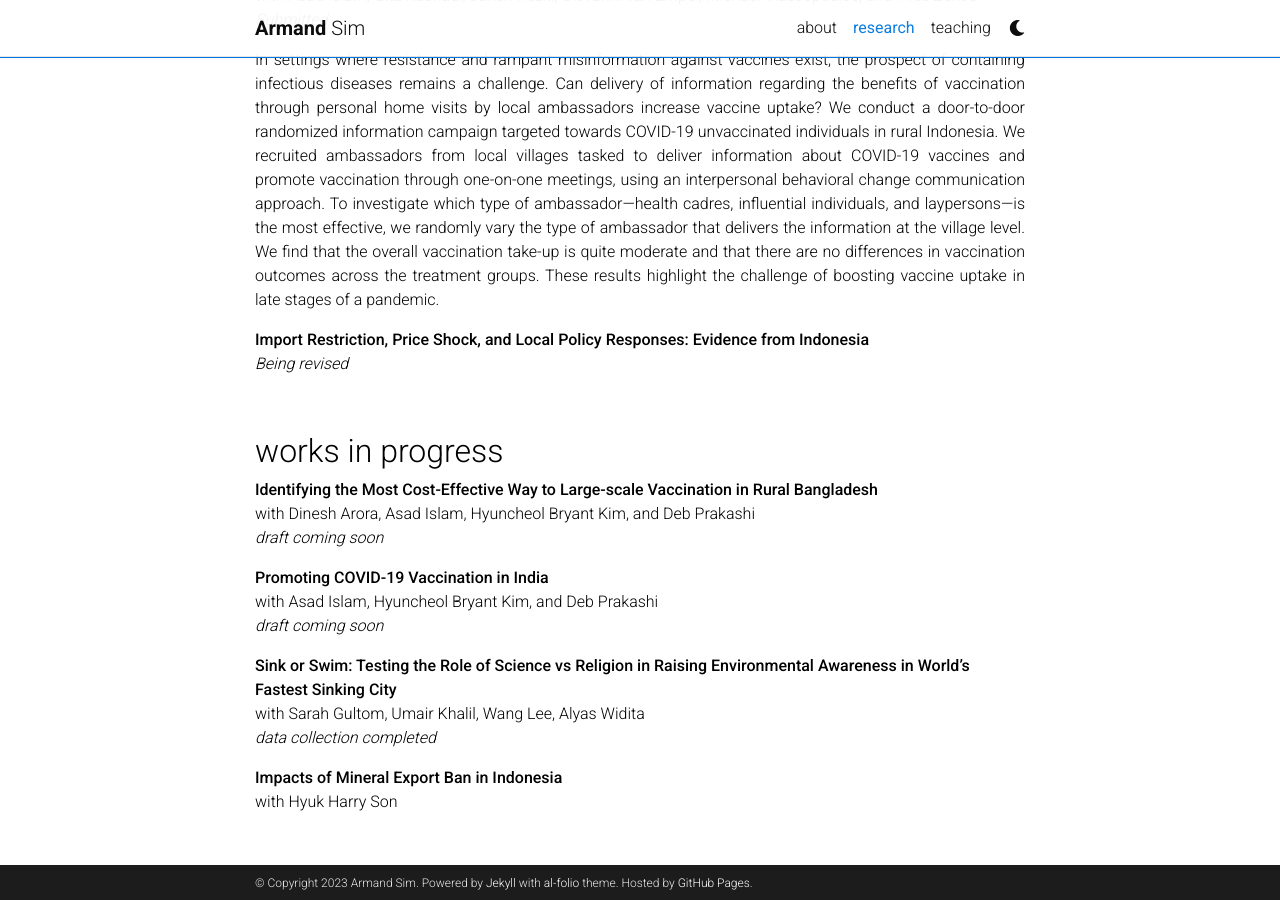
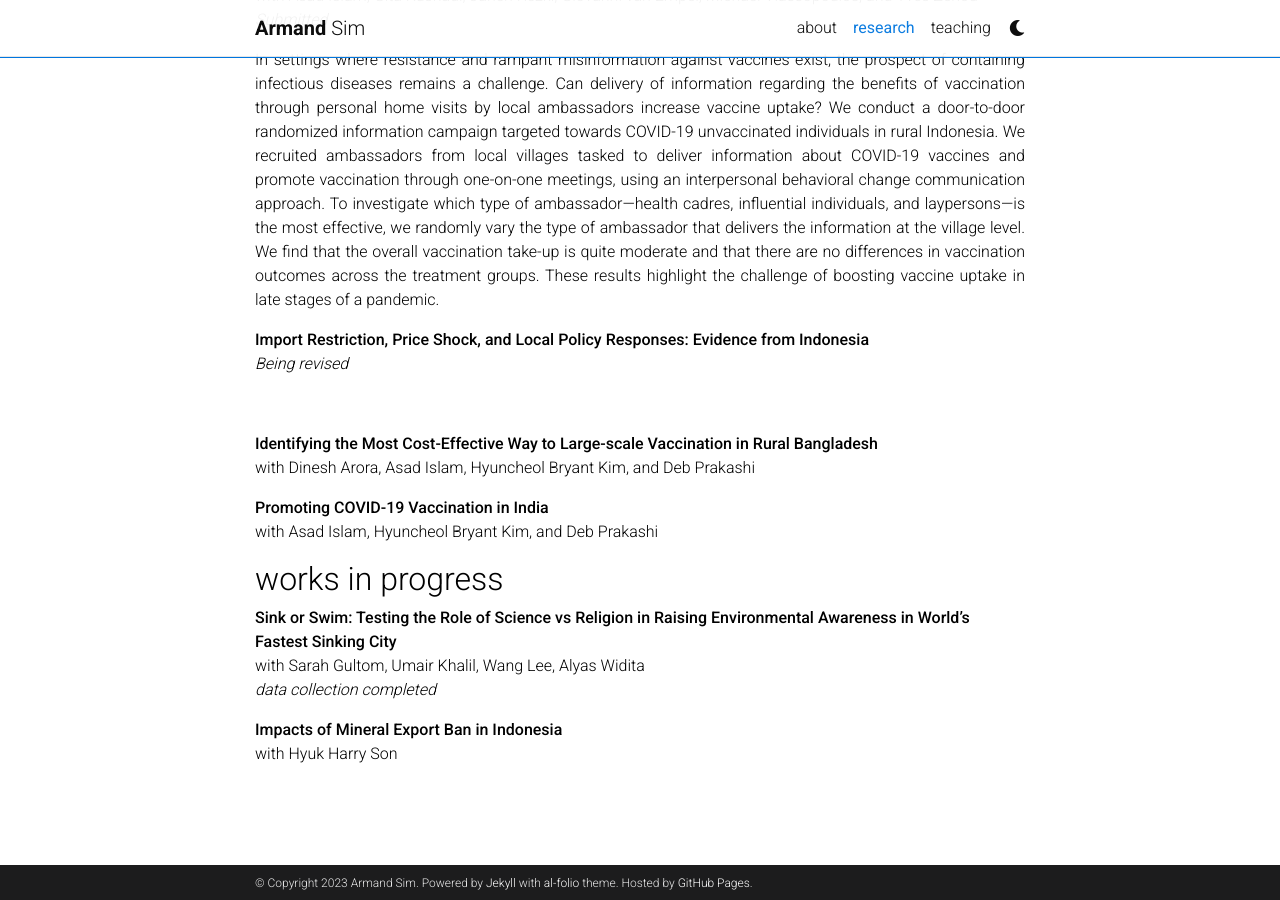
Before and after one commit to armandsim/armandsim.github.io, a Jekyll site: the page built from _pages/research.md, in a window 1280 px wide and 900 px high, scrolled down 926 px. Built offline with Jekyll 4.4.1, drawn with Linux system fonts in a browser that asks for light colours; comment, search, counter and statistics services are not loaded; a style sheet for code colours, icons or effects is not loaded.

Commit message:
move coming soon to draft

```diff
--- a/_pages/research.md
+++ b/_pages/research.md
@@ -40,15 +40,13 @@ In settings where resistance and rampant misinformation against vaccines exist,
 
 <br>
 
-## works in progress
-
 **Identifying the Most Cost-Effective Way to Large-scale Vaccination in Rural Bangladesh** <br>
 with Dinesh Arora, Asad Islam, Hyuncheol Bryant Kim, and Deb Prakashi <br>
-*draft coming soon* <br>
 
 **Promoting COVID-19 Vaccination in India** <br>
 with Asad Islam, Hyuncheol Bryant Kim, and Deb Prakashi <br>
-*draft coming soon* <br>
+
+## works in progress
 
 **Sink or Swim: Testing the Role of Science vs Religion in Raising Environmental Awareness in World's Fastest Sinking City** <br>
 with Sarah Gultom, Umair Khalil, Wang Lee, Alyas Widita <br>
```
